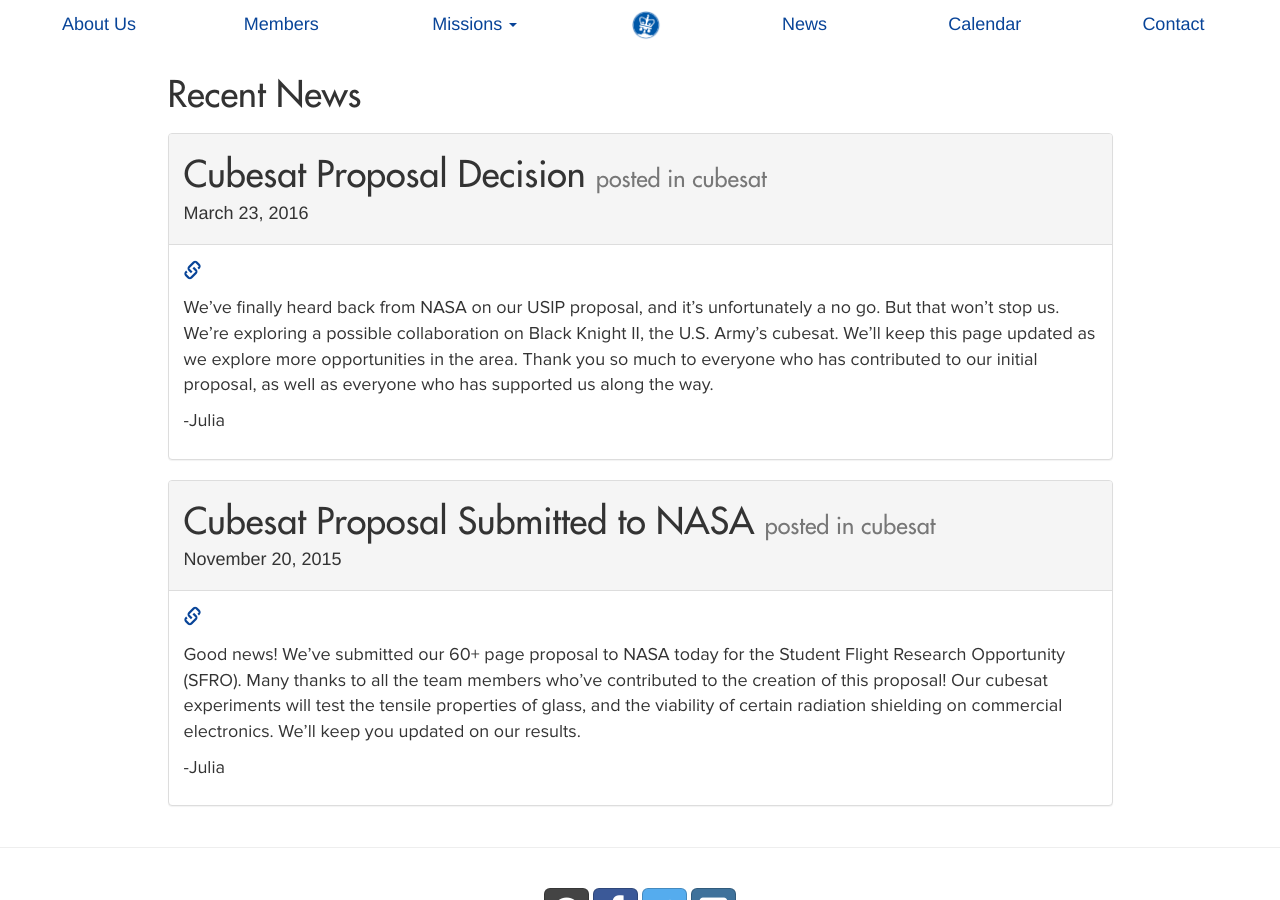
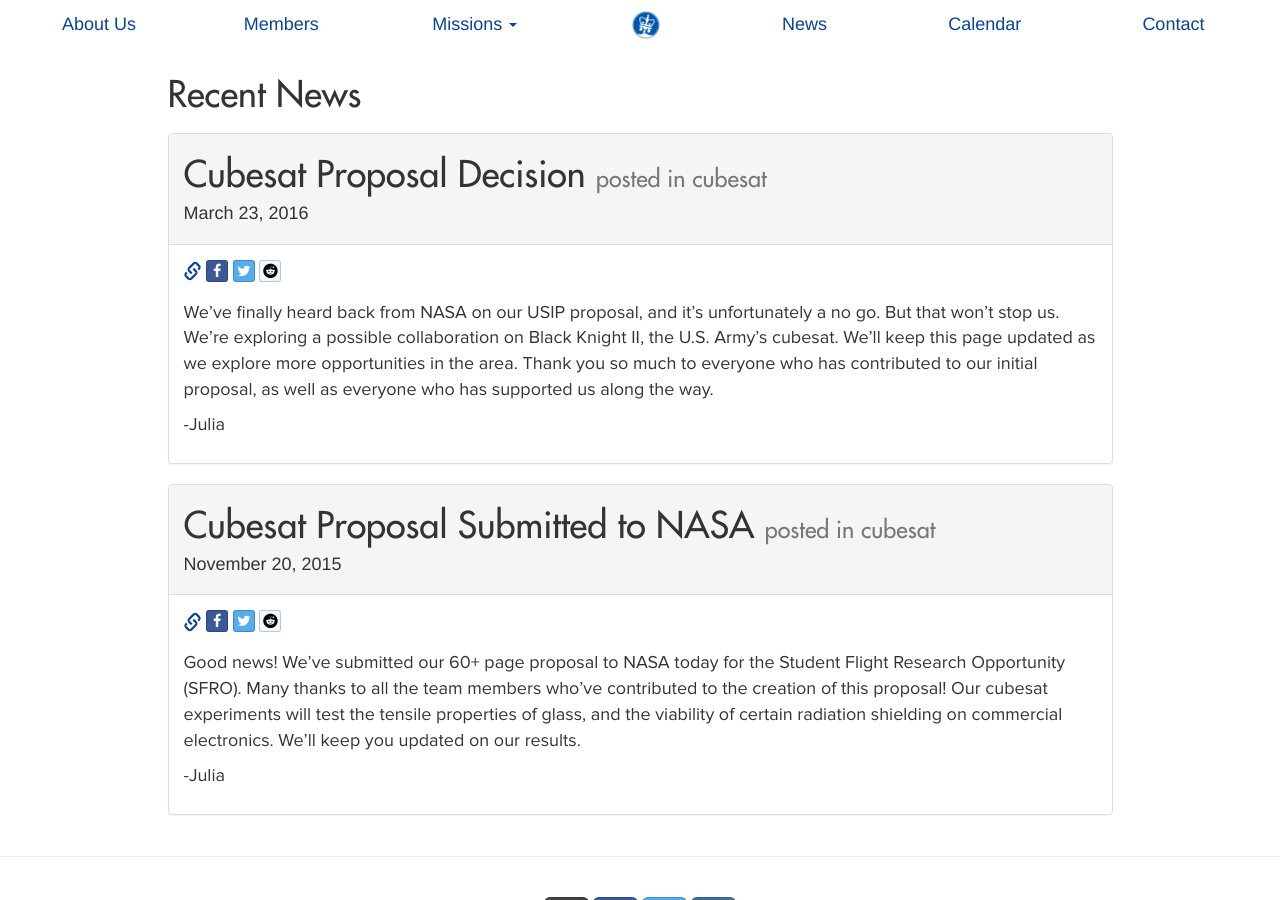
Before and after one commit to columbiaspace/columbiaspace.org, a Jekyll site: the page built from mission-cubesat.html, in a window 1280 px wide and 900 px high, scrolled down 1897 px. Built offline with Jekyll 4.4.1, drawn with Linux system fonts in a browser that asks for light colours; nearby versions of some CDN libraries; comment, search, counter and statistics services are not loaded.

Commit message:
Implemented social media sharing buttons
Facebook, twitter, and reddit sharing buttons added to individual posts.

```diff
--- a/_includes/mission.html
+++ b/_includes/mission.html
@@ -187,7 +187,16 @@
 							</div>
 							<div class="panel-body">
 								<p>
-						        	<a href="{{ post.url }}"><span class="glyphicon glyphicon-link" aria-hidden="true" title="permalink"></span></a>
+							        <a href="{{ post.url }}"><span class="glyphicon glyphicon-link" aria-hidden="true" title="permalink"></span></a>
+							        <a class="btn btn-social-icon btn-xs btn-facebook" href="http://www.facebook.com/sharer.php?u=www.columbiaspace.org{{ post.url }}&p[title]=CSI" style="margin-bottom:8px;">
+							        	<span class="fa fa-facebook"></span>
+							        </a>
+							        <a class="btn btn-social-icon btn-xs btn-twitter" href="http://twitter.com/share?text={{ post.title }}: CSI&url=http://www.columbiaspace.org{{ post.url }}&via=ColumbiaSI" style="margin-bottom:8px;">
+							        	<span class="fa fa-twitter"></span>
+							        </a>
+							        <a class="btn btn-social-icon btn-xs btn-reddit" href="http://www.reddit.com/submit?url=www.columbiaspace.org{{ post.url }}&title={{ post.title }}: Columbia Space Initiative" style="margin-bottom:8px;">
+							            <span class="fa fa-reddit"></span>
+							        </a>
 						        </p>
 								<p>{{ post.content }}</p>
 							</div>
```
Also changed, not shown: news.html (+9 -0 lines).
